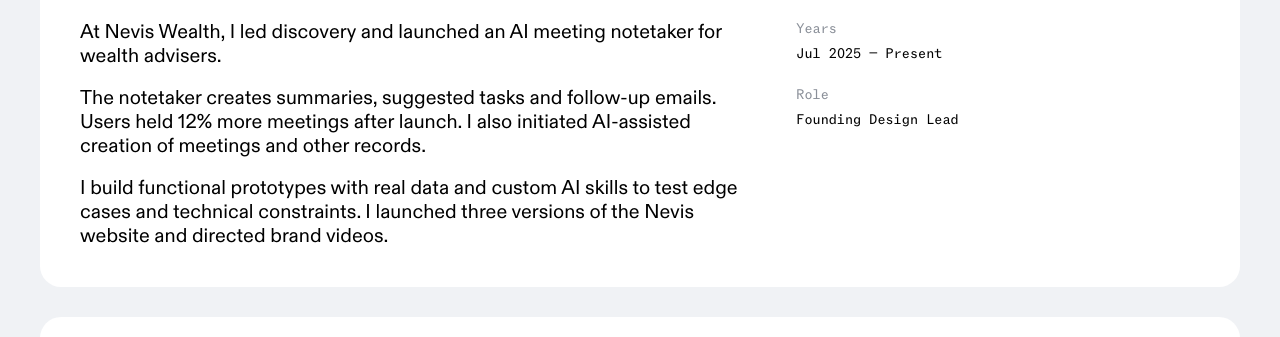
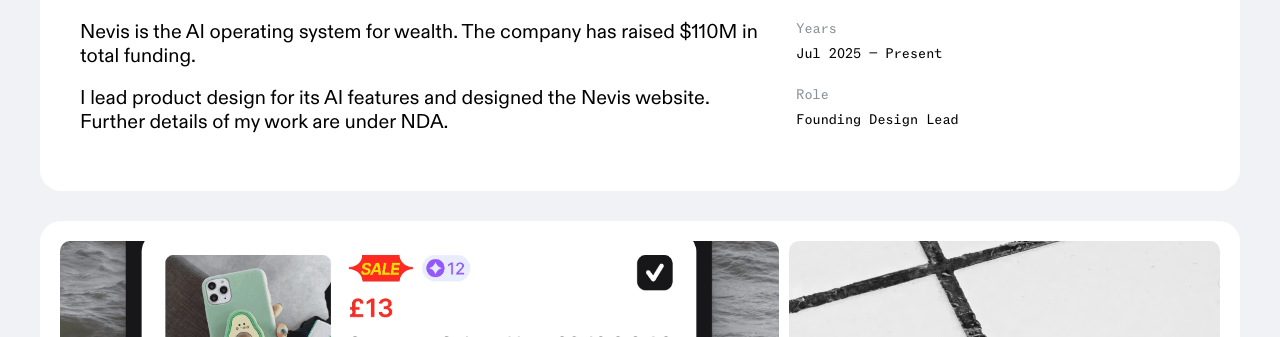
Before and after one commit to nasnimal/portfolio, a plain HTML site: page portfolio/index.html in a window 1280 px wide. Shown: the part 463-800 px from the top of the page. Drawn offline with Linux system fonts and the light colour scheme.

Commit message:
Simplify Nevis portfolio copy

```diff
--- a/portfolio/index.html
+++ b/portfolio/index.html
@@ -52,9 +52,8 @@
     <h2 id="nevis-title">Nevis Wealth</h2>
     <div class="nevis-case-study__details">
       <div class="nevis-case-study__copy">
-        <p>At Nevis Wealth, I led discovery and launched an AI meeting notetaker for wealth advisers.</p>
-        <p>The notetaker creates summaries, suggested tasks and follow-up emails. Users held 12% more meetings after launch. I also initiated AI-assisted creation of meetings and other records.</p>
-        <p>I build functional prototypes with real data and custom AI skills to test edge cases and technical constraints. I launched three versions of the Nevis website and directed brand videos.</p>
+        <p>Nevis is the AI operating system for wealth. The company has raised $110M in total funding.</p>
+        <p>I lead product design for its AI features and designed the Nevis website. Further details of my work are under NDA.</p>
       </div>
       <dl class="nevis-case-study__meta"><div><dt>Years</dt><dd>Jul 2025 — Present</dd></div><div><dt>Role</dt><dd>Founding Design Lead</dd></div></dl>
     </div>
```
